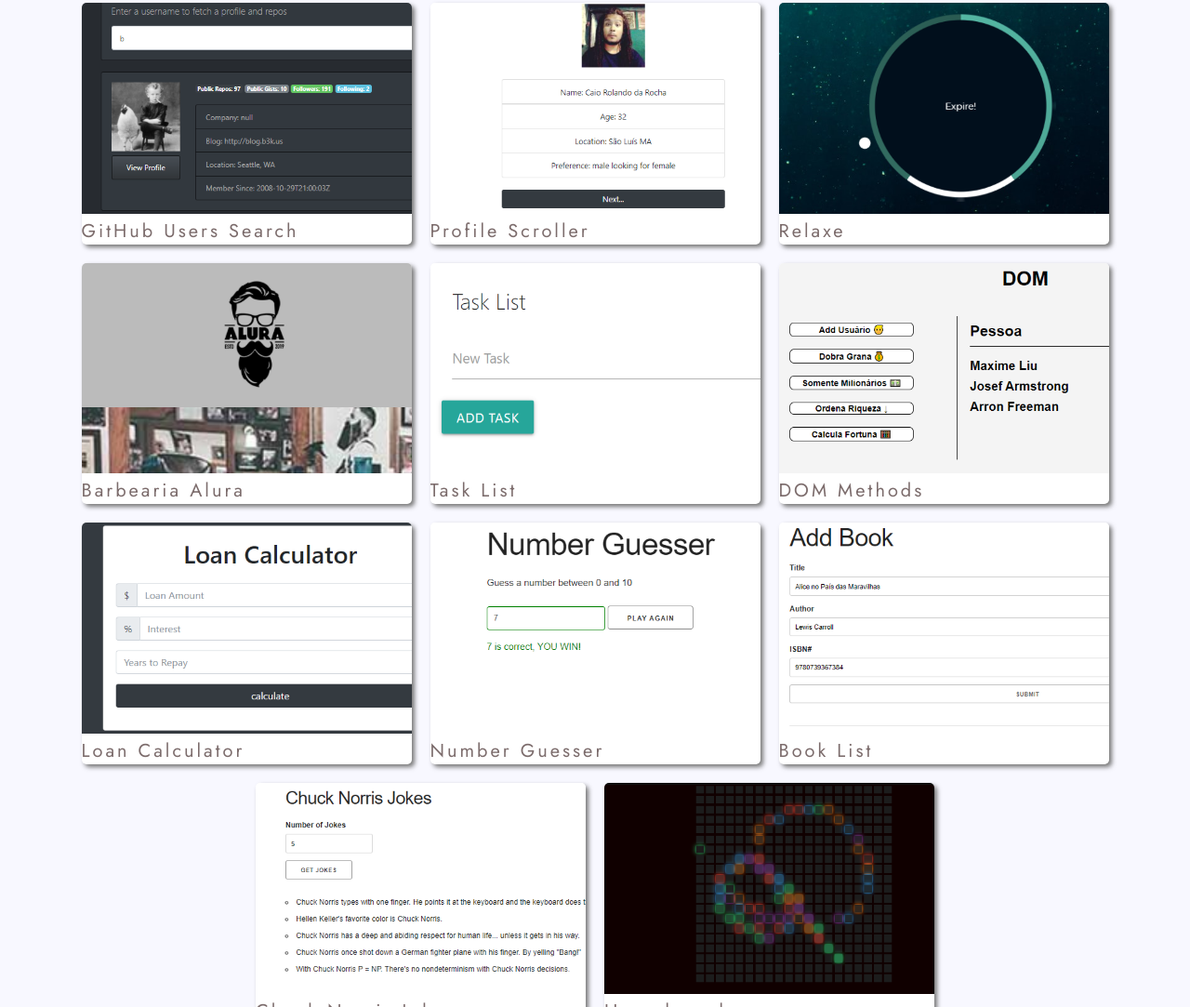
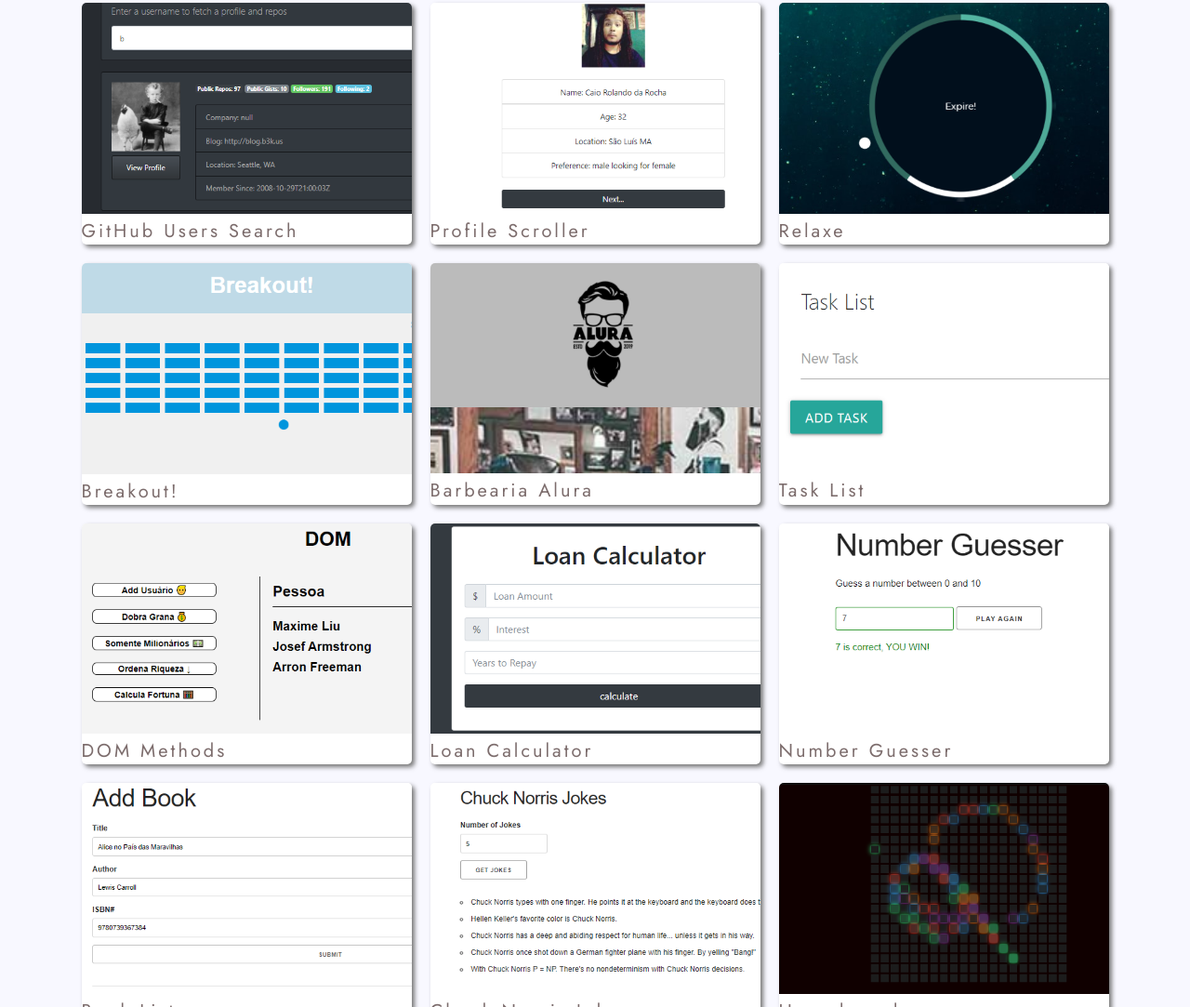
Before and after one commit to videfernandes/videfernandes.github.io, a plain HTML site: page index.html in a window 1280 px wide. Shown: the part 2179-3262 px from the top of the page at 93% size. Drawn offline with Linux system fonts and the light colour scheme.

Commit message:
breakout game

```diff
--- a/index.html
+++ b/index.html
@@ -156,6 +156,15 @@
                     </a>
                 </li>
                 <li class="project-item">
+                    <a href="https://videfernandes.github.io/breakout/" class="link" target="_blank">
+                        <figure class="project-portrait">
+
+                            <img class="project-img" src="/images/breakout600340.png" alt="imagem do projeto">
+                            <figcaption class="project-name">Breakout!</figcaption>
+                        </figure>
+                    </a>
+                </li>
+                <li class="project-item">
                     <a href="https://videfernandes.github.io/barbearia-alura/" class="link" target="_blank">
                         <figure class="project-portrait">
 
```
Also changed, not shown: images/breakout600340.png (added).
